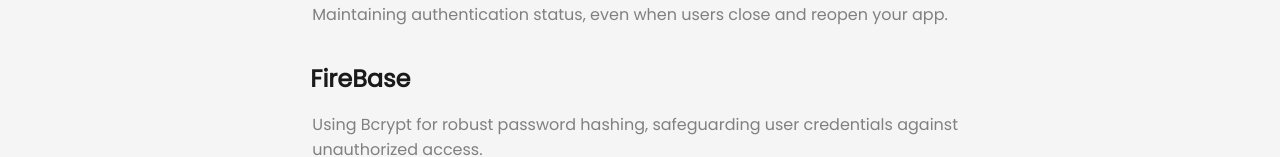
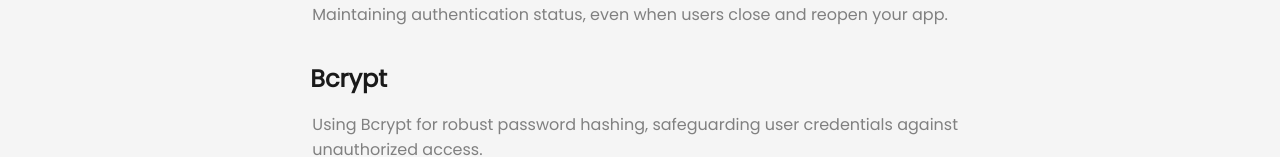
Before and after one commit to GeethoshGv/MERN-AUTH, a React (Vite) app in the folder client/: page /about in a window 1280 px wide. Shown: the part 407-564 px from the top of the page. Built offline with nearby package versions, Linux system fonts and the light colour scheme; no server answers.

Commit message:
Update About.jsx

```diff
--- a/client/src/pages/about/About.jsx
+++ b/client/src/pages/about/About.jsx
@@ -28,7 +28,7 @@ const About = () => {
         </div>
 
         <div>
-          <h1>FireBase</h1>
+          <h1>Bcrypt</h1>
           <p>
             Using Bcrypt for robust password hashing, safeguarding user
             credentials against unauthorized access.
```
